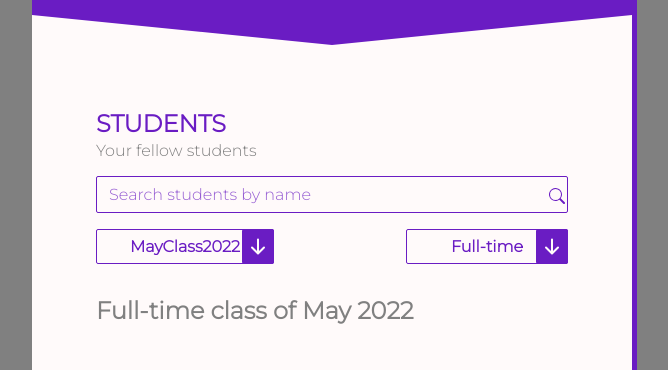
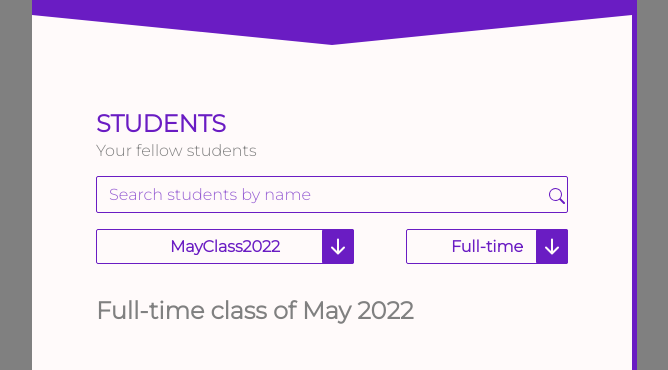
Before and after one commit to markgrimmcodes/machneu, a plain HTML site: page index.html in a window 1280 px wide. Shown: the part 83-453 px from the top of the page, without its empty margins (308-976 px from the left). Drawn offline with Linux system fonts and the light colour scheme.

Commit message:
feat:class2022 select resized

```diff
--- a/style.css
+++ b/style.css
@@ -129,7 +129,7 @@ button {
 }
 #year {
   all: unset;
-  width: 10rem;
+  width: 15rem;
   padding: 0.5rem;
   border: 1px solid var(--theme-color);
   border-radius: 2px;
```
